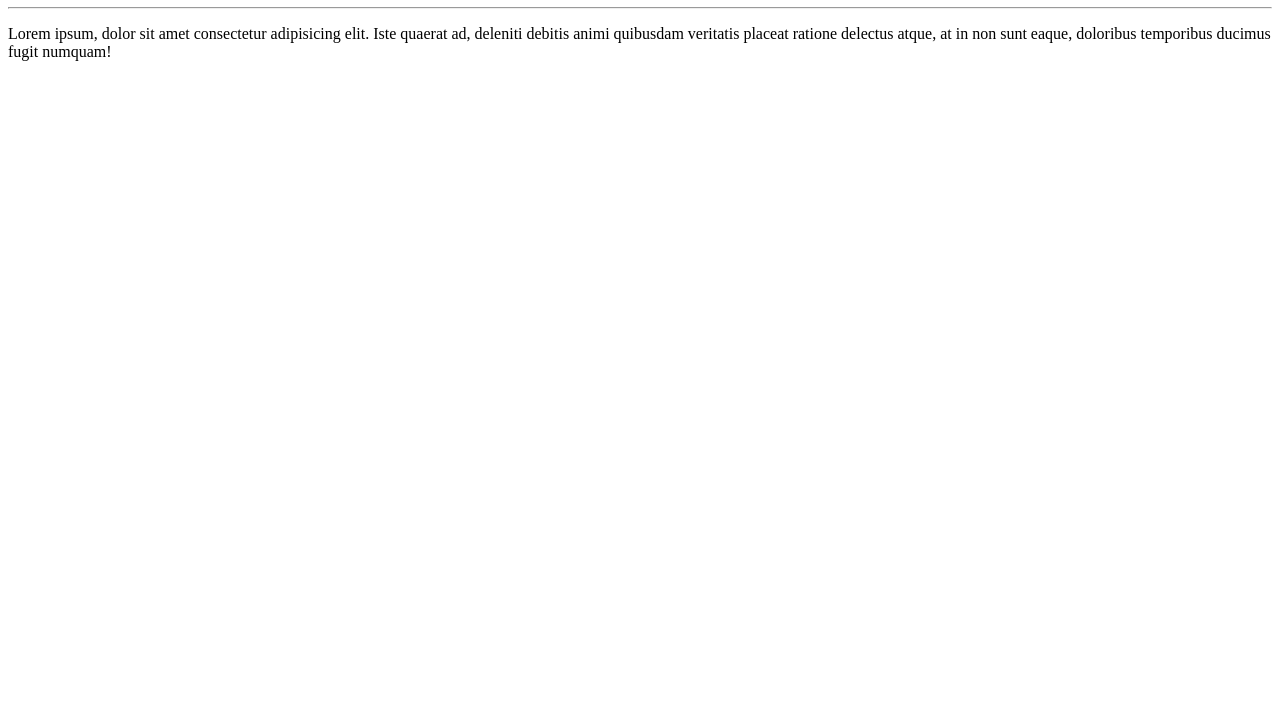
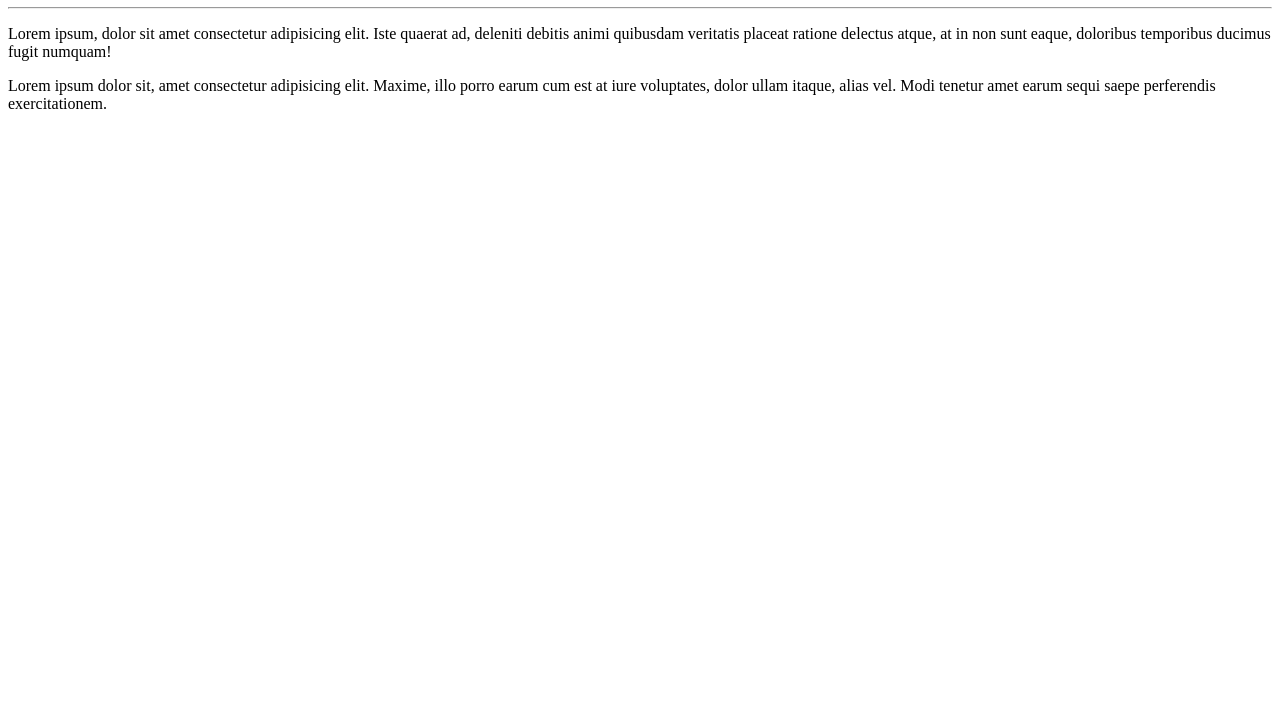
Before and after one commit to DevBig9/Hello-World, a plain HTML site: page site-exemplo/index.html in a window 1280 px wide. Shown: the part 73-800 px from the top of the page. Drawn offline with Linux system fonts and the light colour scheme.

Commit message:
Adicionei mais um parágrafo

```diff
--- a/site-exemplo/index.html
+++ b/site-exemplo/index.html
@@ -9,5 +9,6 @@
     <h1>Olá, Mundo!</h1>
     <hr>
     <p>Lorem ipsum, dolor sit amet consectetur adipisicing elit. Iste quaerat ad, deleniti debitis animi quibusdam veritatis placeat ratione delectus atque, at in non sunt eaque, doloribus temporibus ducimus fugit numquam!</p>
+    <p>Lorem ipsum dolor sit, amet consectetur adipisicing elit. Maxime, illo porro earum cum est at iure voluptates, dolor ullam itaque, alias vel. Modi tenetur amet earum sequi saepe perferendis exercitationem.</p>
 </body>
 </html>
```
